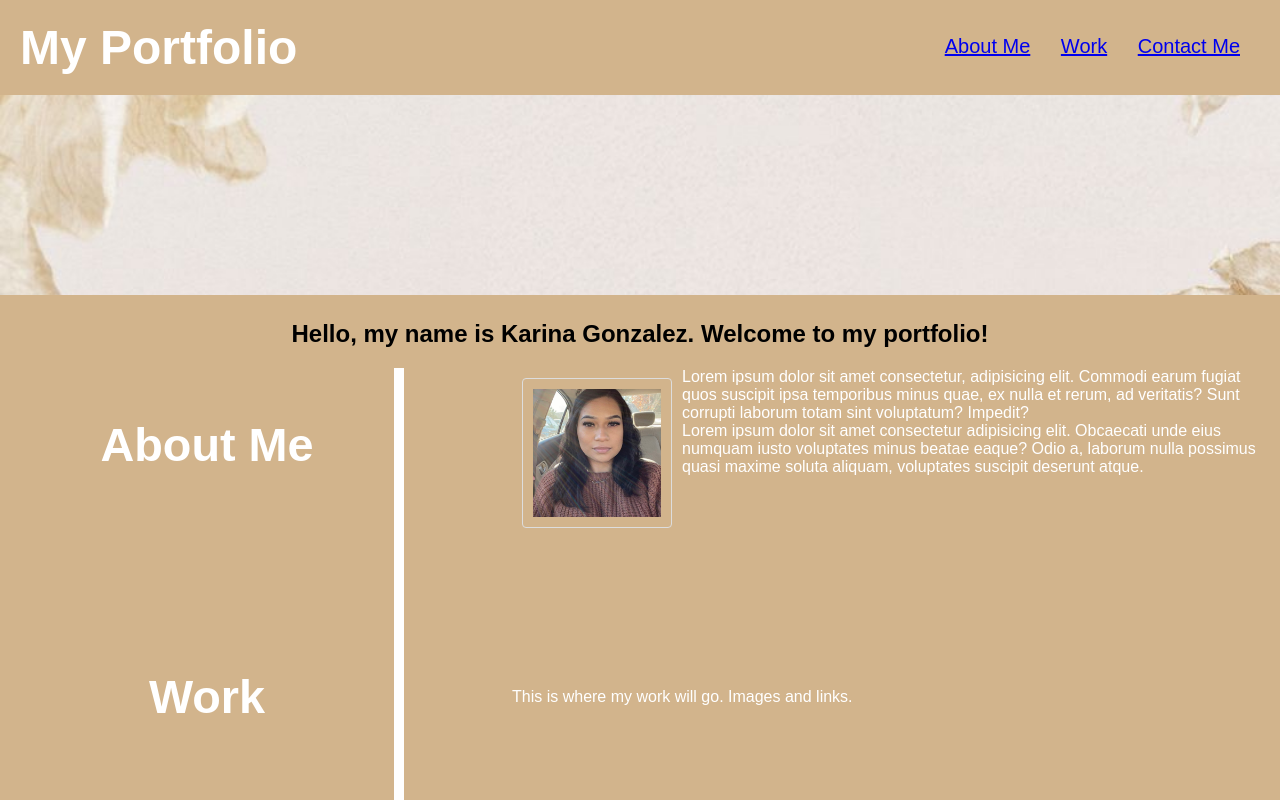
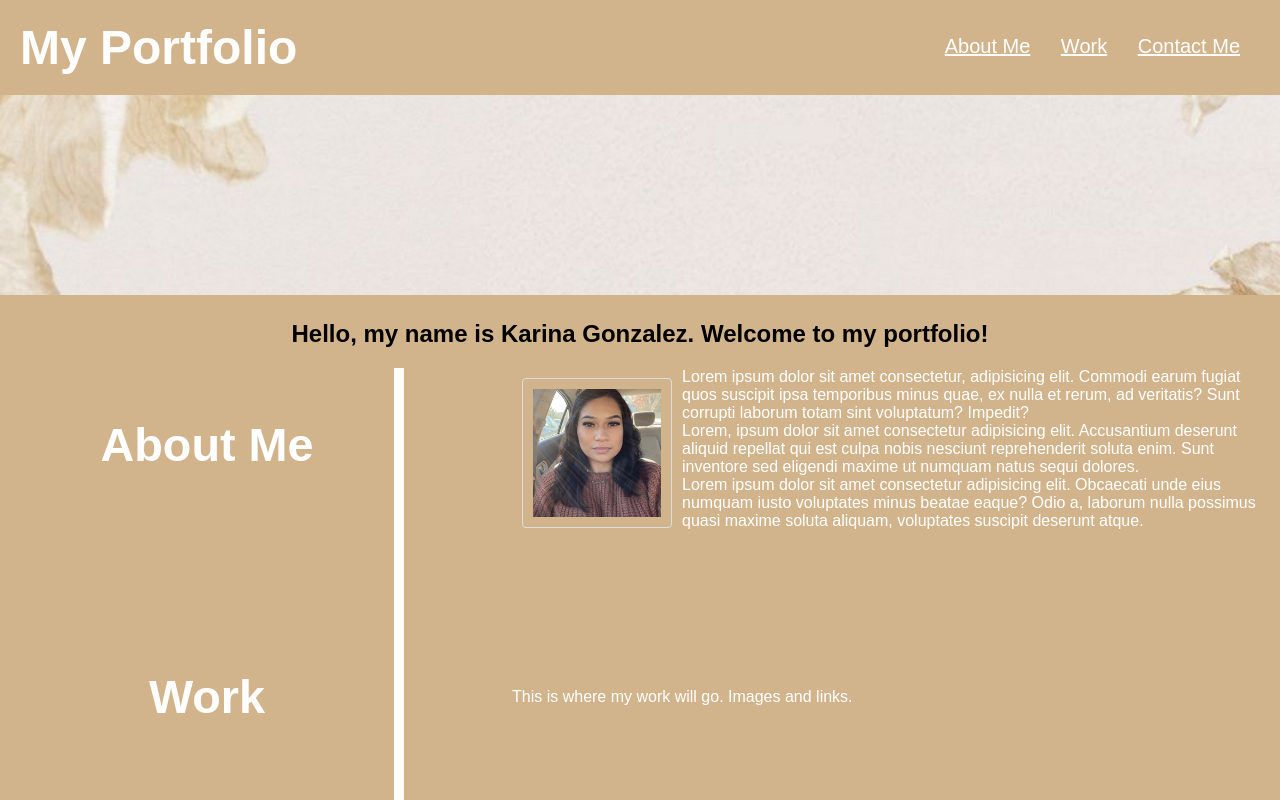
Before and after one commit to 2023kgl/My-Portfolio, a plain HTML site: page index.html in a window 1280 px wide. Shown: the top 800 px of the page. Drawn offline with Linux system fonts and the light colour scheme.

Commit message:
changed link colors

```diff
--- a/index.html
+++ b/index.html
@@ -52,6 +52,7 @@
         <section class="content-about">
             <img src="./images/my-picture.jpeg" alt="photo of me" style="float:left">
             <p>Lorem ipsum dolor sit amet consectetur, adipisicing elit. Commodi earum fugiat quos suscipit ipsa temporibus minus quae, ex nulla et rerum, ad veritatis? Sunt corrupti laborum totam sint voluptatum? Impedit?</p>
+            <p>Lorem, ipsum dolor sit amet consectetur adipisicing elit. Accusantium deserunt aliquid repellat qui est culpa nobis nesciunt reprehenderit soluta enim. Sunt inventore sed eligendi maxime ut numquam natus sequi dolores.</p>
             <p>Lorem ipsum dolor sit amet consectetur adipisicing elit. Obcaecati unde eius numquam iusto voluptates minus beatae eaque? Odio a, laborum nulla possimus quasi maxime soluta aliquam, voluptates suscipit deserunt atque.</p>
         </section>
 
--- a/style.css
+++ b/style.css
@@ -9,6 +9,16 @@ body {
     color: white;
     font-family: Arial, Helvetica, sans-serif;
     font-size: 16px;
+}
+
+a {
+    color: white;
+}
+a:visited {
+    color: beige;
+}
+a:hover , a:active {
+    color: blanchedalmond;
 }
 
 .header{
```
